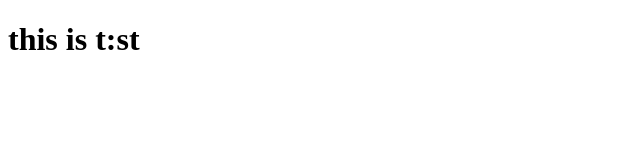
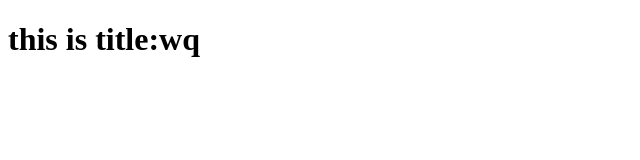
Before and after one commit to pengzg/html, a plain HTML site: page release/release.html in a window 1280 px wide. Shown: the whole page, without its empty margins (0-640 px from the left). Drawn offline with Linux system fonts and the light colour scheme.

Commit message:
test title

```diff
--- a/release/release.html
+++ b/release/release.html
@@ -7,6 +7,6 @@
     <title>release</title>
 </head>
 <body>
-    <h1>this is t:st</h1>
+    <h1>this is title:wq</h1>
 </body>
 </html>
```
